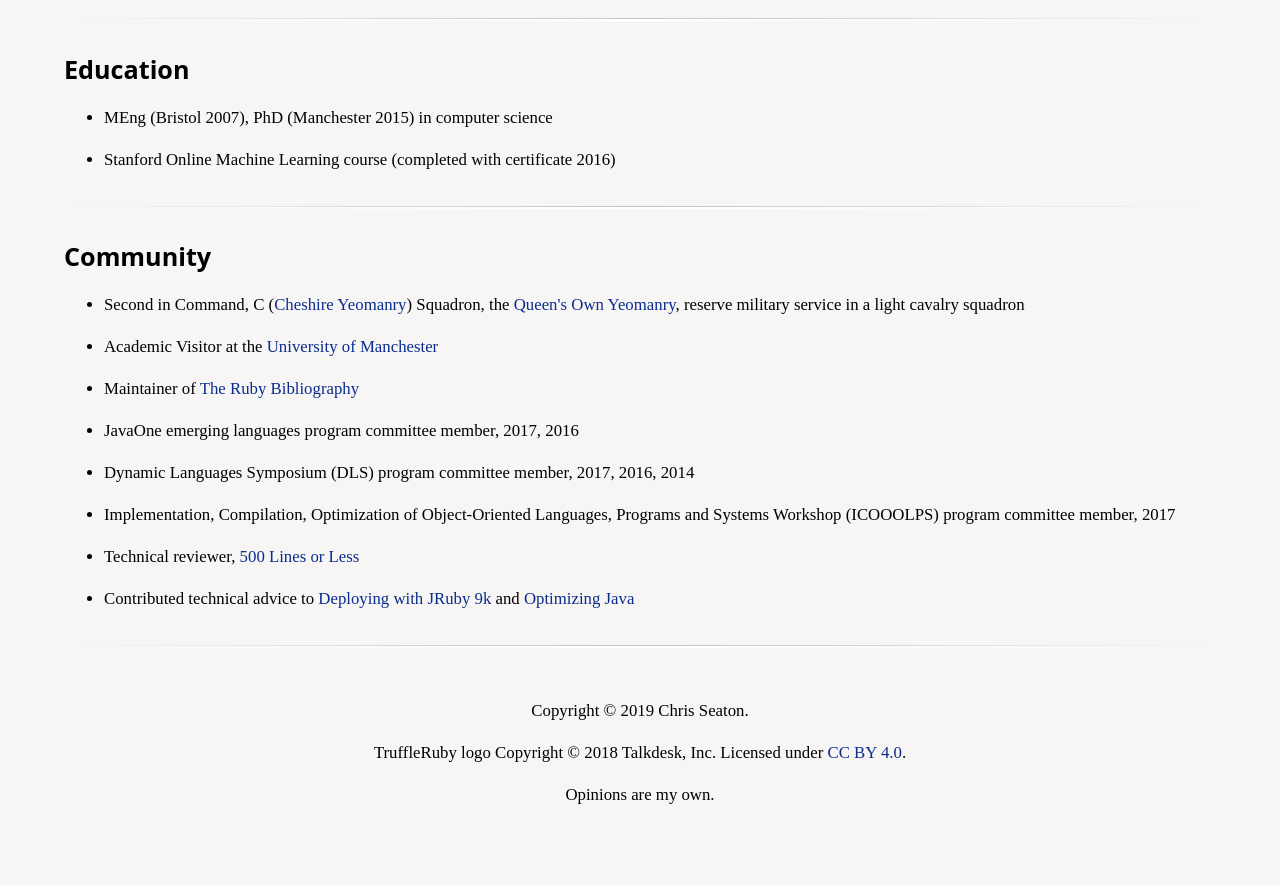
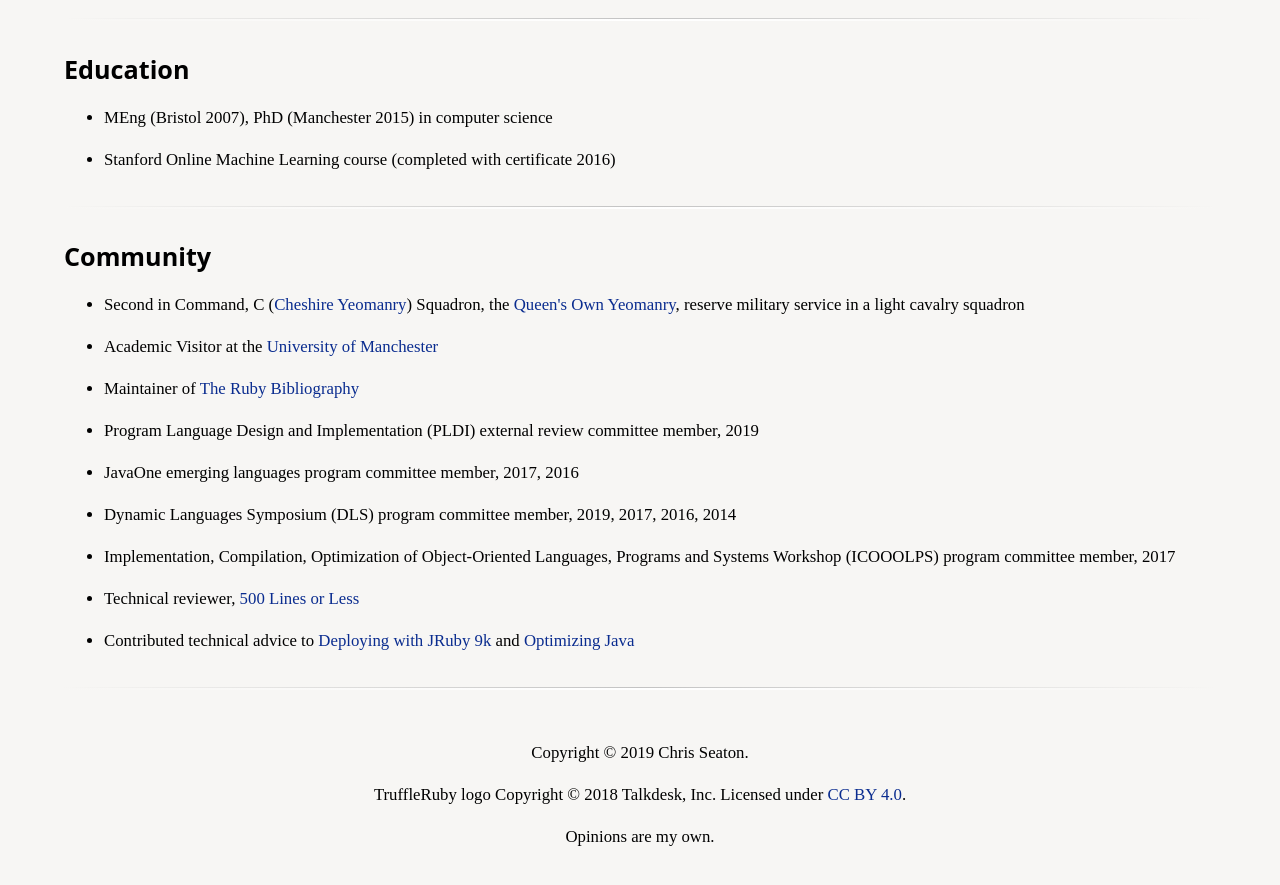
Before and after one commit to chrisseaton/chrisseaton.github.io, a Jekyll site: the page built from index.md, in a window 1280 px wide and 900 px high, scrolled down 6299 px. Shown: the top 885 px of the window. Built offline with Jekyll 4.4.1, drawn with Linux system fonts in a browser that asks for light colours; nearby versions of some CDN libraries; some web fonts are replaced; before the commit the page ends 7157 px from its top, so only the background shows below that.

Commit message:
DLS and PLDI

```diff
--- a/index.md
+++ b/index.md
@@ -546,10 +546,13 @@ regulated and CE marked as a medical device.</p>
         Maintainer of <a href="http://rubybib.org/">The Ruby Bibliography</a>
     </li>
     <li>
+       Program Language Design and Implementation (PLDI) external review committee member, 2019
+    </li>
+    <li>
        JavaOne emerging languages program committee member, 2017, 2016
     </li>
     <li>
-        Dynamic Languages Symposium (DLS) program committee member, 2017, 2016, 2014
+        Dynamic Languages Symposium (DLS) program committee member, 2019, 2017, 2016, 2014
     </li>
     <li>
         Implementation, Compilation, Optimization of Object-Oriented Languages, Programs and Systems Workshop (ICOOOLPS) program committee member, 2017
```
